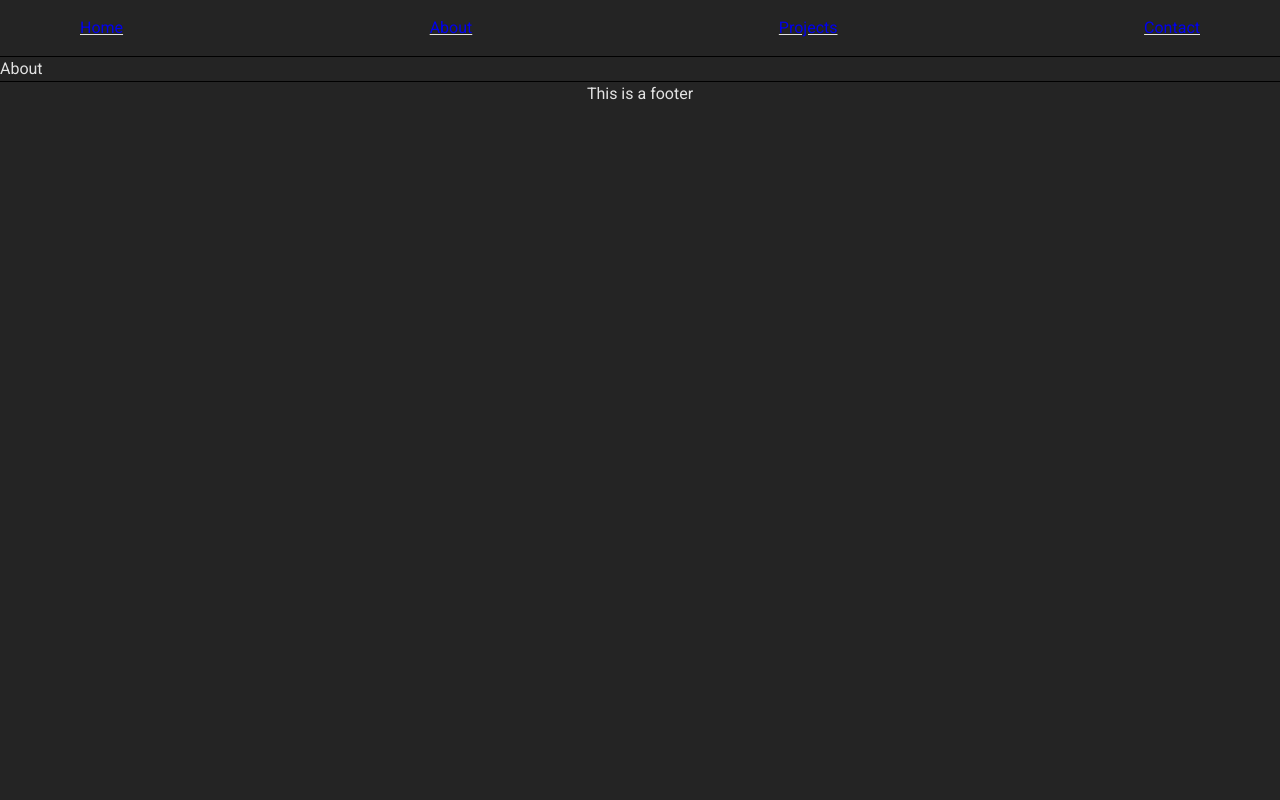
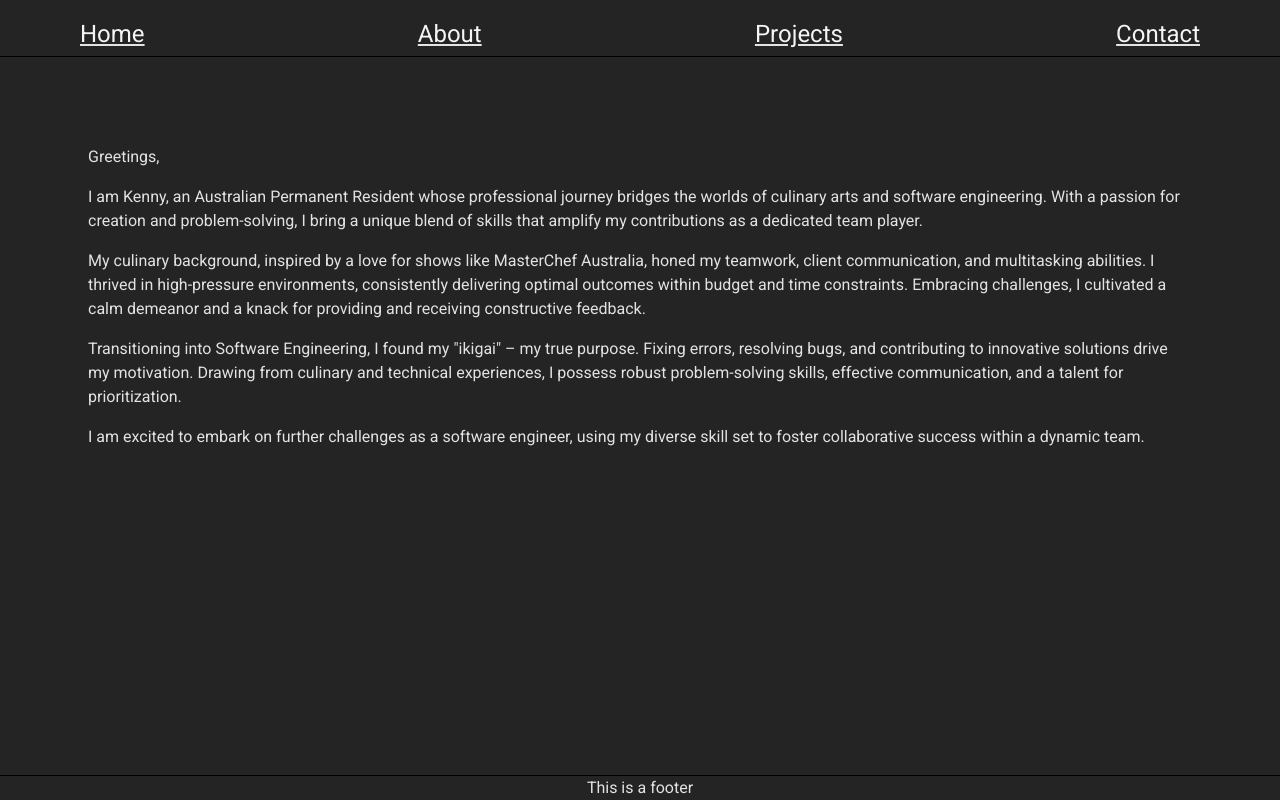
Before and after one commit to Kenny-136/ts-portfolio, a React (Vite) app: page /about in a window 1280 px wide. Built offline with nearby package versions, Linux system fonts and the light colour scheme.

Commit message:
wrappers

```diff
--- a/src/components/About/About.module.scss
+++ b/src/components/About/About.module.scss
@@ -1,3 +1,14 @@
-.about {
+.wrapper {
+	display: flex;
+	min-height: 100vh;
+	flex-direction: column;
+	justify-content: flex-start;
 
+	main {
+		margin: 5em;
+		p {
+			padding: 1vh;
+			font-size: 2vh;
+		}
+	}
 }
--- a/src/components/About/About.tsx
+++ b/src/components/About/About.tsx
@@ -3,11 +3,40 @@ import NavBar from "../NavBar/NavBar";
 import Footer from "../Footer/Footer";
 const About = () => {
 	return (
-		<main className={styles.about}>
+		<div className={styles.wrapper}>
 			<NavBar />
-			About
+			<main>
+				<p>Greetings,</p>
+				<p>
+					I am Kenny, an Australian Permanent Resident whose professional
+					journey bridges the worlds of culinary arts and software engineering.
+					With a passion for creation and problem-solving, I bring a unique
+					blend of skills that amplify my contributions as a dedicated team
+					player.
+				</p>
+				<p>
+					My culinary background, inspired by a love for shows like MasterChef
+					Australia, honed my teamwork, client communication, and multitasking
+					abilities. I thrived in high-pressure environments, consistently
+					delivering optimal outcomes within budget and time constraints.
+					Embracing challenges, I cultivated a calm demeanor and a knack for
+					providing and receiving constructive feedback.
+				</p>
+				<p>
+					Transitioning into Software Engineering, I found my "ikigai" – my true
+					purpose. Fixing errors, resolving bugs, and contributing to innovative
+					solutions drive my motivation. Drawing from culinary and technical
+					experiences, I possess robust problem-solving skills, effective
+					communication, and a talent for prioritization.
+				</p>
+				<p>
+					I am excited to embark on further challenges as a software engineer,
+					using my diverse skill set to foster collaborative success within a
+					dynamic team.
+				</p>
+			</main>
 			<Footer />
-		</main>
+		</div>
 	);
 };
 
--- a/src/components/Contact/Contact.module.scss
+++ b/src/components/Contact/Contact.module.scss
@@ -1,3 +1,6 @@
-.contact {
-
+.wrapper {
+  display: flex;
+  min-height: 100vh;
+  flex-direction: column;
+  justify-content: flex-start;
 }
--- a/src/components/Contact/Contact.tsx
+++ b/src/components/Contact/Contact.tsx
@@ -3,11 +3,11 @@ import NavBar from "../NavBar/NavBar";
 import Footer from "../Footer/Footer";
 const Contact = () => {
 	return (
-		<main className={styles.contact}>
+		<div className={styles.wrapper}>
 			<NavBar />
-			Contact
+			<main>Contact</main>
 			<Footer />
-		</main>
+		</div>
 	);
 };
 
--- a/src/components/Footer/Footer.module.scss
+++ b/src/components/Footer/Footer.module.scss
@@ -1,7 +1,8 @@
 .footer {
-  border-top: 1px solid black;
-  margin-top: auto;
-  width: 100%;
-  display: flex;
-  justify-content: center;
+	border-top: 1px solid black;
+	margin-top: auto;
+	width: 100%;
+	display: flex;
+	justify-content: center;
+	height: 3vh;
 }
--- a/src/components/Home/Home.module.scss
+++ b/src/components/Home/Home.module.scss
@@ -4,3 +4,12 @@
   flex-direction: column;
   justify-content: flex-start;
 }
+.about {
+  height: 88vh;
+  display: flex;
+  justify-content: center;
+  align-items: center;
+  h1 {
+    font-size: 5em;
+  }
+}
--- a/src/components/Home/Home.tsx
+++ b/src/components/Home/Home.tsx
@@ -3,11 +3,13 @@ import NavBar from "../NavBar/NavBar";
 import Footer from "../Footer/Footer";
 const Home = () => {
 	return (
-		<main className={styles.wrapper}>
+		<div className={styles.wrapper}>
 			<NavBar />
-			<h1>Kenny's Portofolio.</h1>
+			<main className={styles.about}>
+				<h1>Kenny's Portofolio.</h1>
+			</main>
 			<Footer />
-		</main>
+		</div>
 	);
 };
 
--- a/src/components/NavBar/NavBar.module.scss
+++ b/src/components/NavBar/NavBar.module.scss
@@ -1,6 +1,7 @@
 .nav {
   border-bottom: 1px solid black;
   padding: 2vh;
+  height: 3vh;
 }
 .list {
   display: flex;
@@ -9,6 +10,10 @@
   margin-left: 5vw;
   margin-right: 5vw;
   li {
+    font-size: 3vh;
     text-decoration: underline;
+    a {
+      color: whitesmoke;
+    }
   }
 }
```
